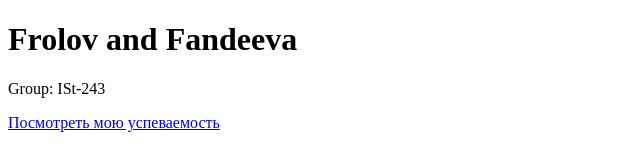
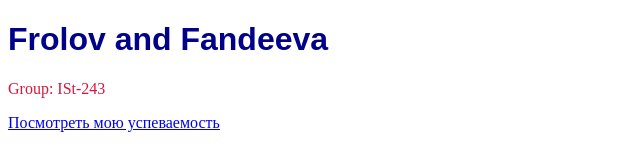
Before and after one commit to frofan322/my-web-site, a plain HTML site: page index.html in a window 1280 px wide. Shown: the whole page, without its empty margins (0-640 px from the left). Drawn offline with Linux system fonts and the light colour scheme.

Commit message:
Reattach CSS with new file name and style H1

```diff
--- a/index.html
+++ b/index.html
@@ -1,6 +1,6 @@
 <!DOCTYPE html>
 <html>
-<head><title>My site</title></head>
+<head><link rel="stylesheet" href="newstyle.css"><title>My site</title></head>
 <body>
 <h1>Frolov and Fandeeva</h1>
 <p>Group: ISt-243</p>
--- /dev/null
+++ b/newstyle.css
@@ -0,0 +1,8 @@
+body {
+    color: crimson;
+}
+
+h1 {
+    color: darkblue;
+    font-family: Arial;
+}
--- /dev/null
+++ b/style.css
@@ -0,0 +1,3 @@
+body {
+    color: crimson;
+}
```
